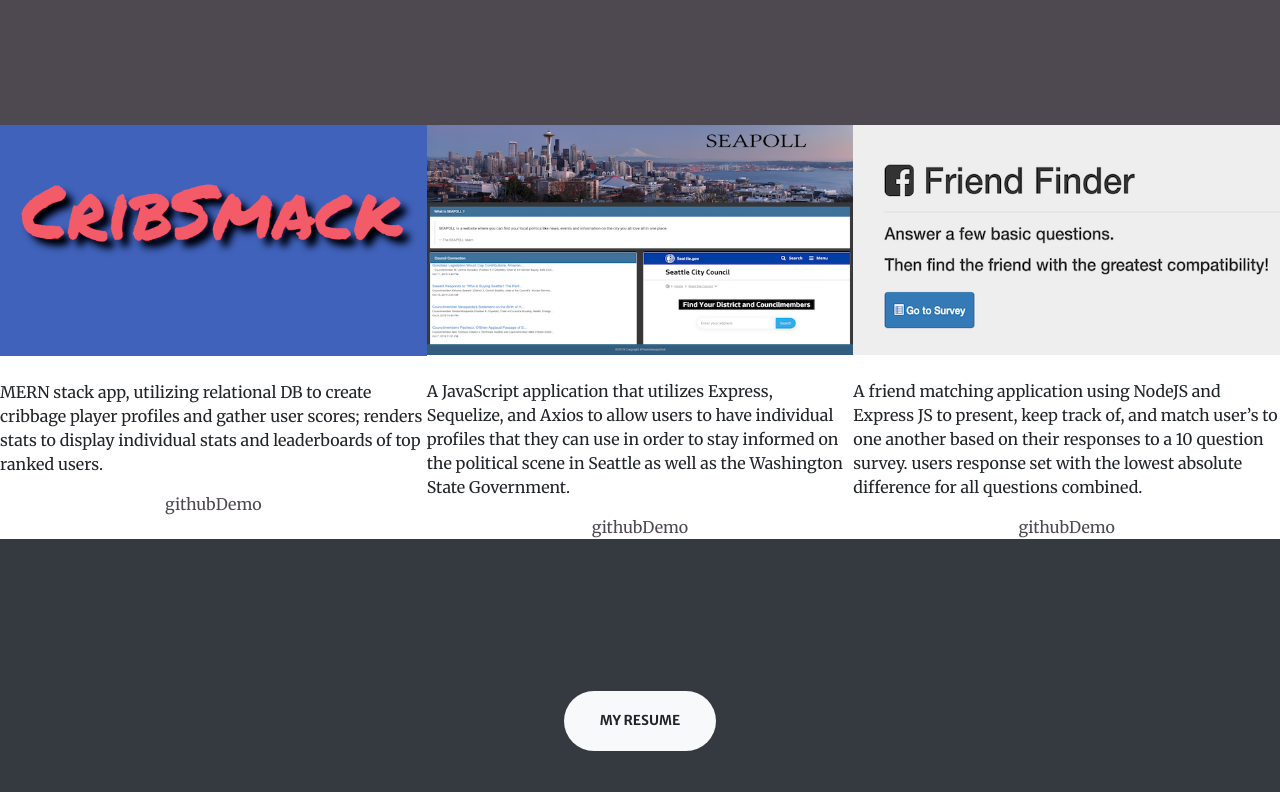
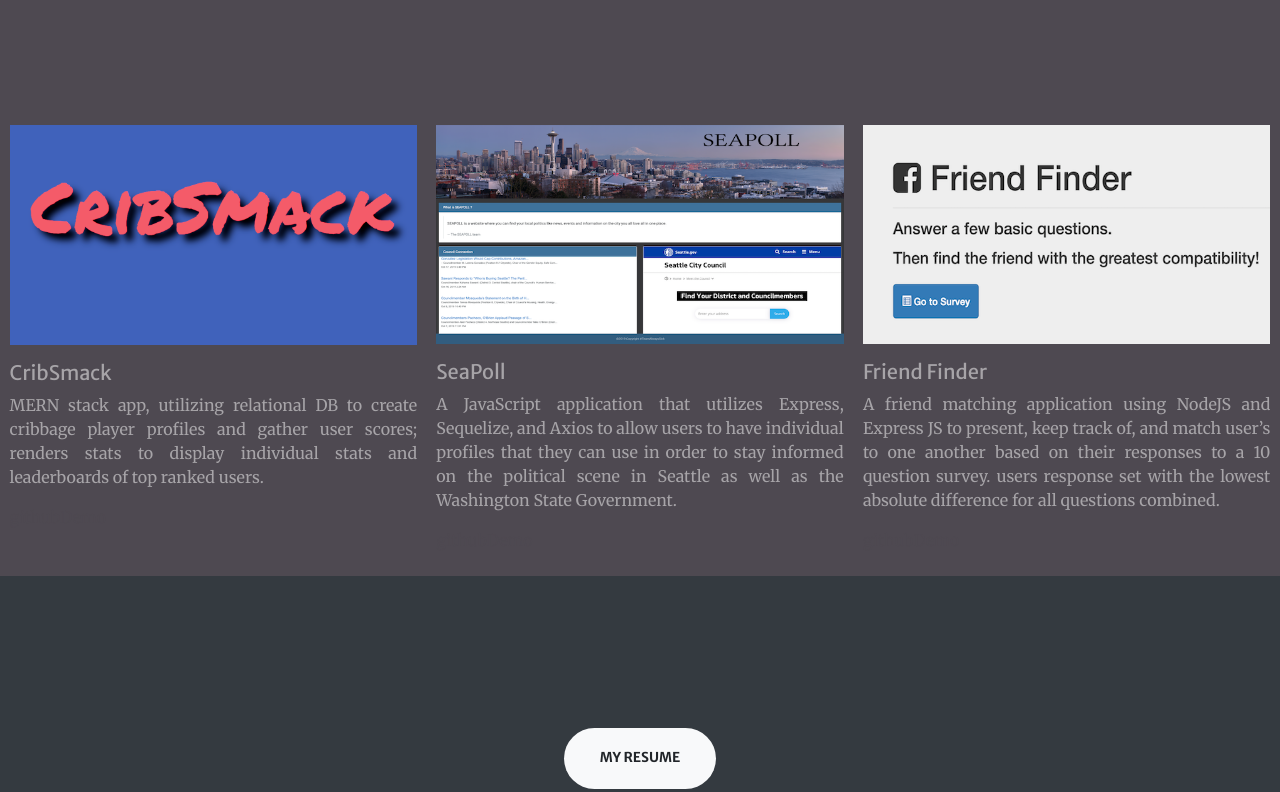
Before and after one commit to Chris-Bortel/Portfolio, a website with bundled scripts: page index.html in a window 1280 px wide. Shown: the part 1153-1945 px from the top of the page. Built offline with nearby package versions, Linux system fonts and the light colour scheme; files whose address does not match are found by name.

Commit message:
more style

```diff
--- a/index.html
+++ b/index.html
@@ -136,10 +136,10 @@
             <img class="img-fluid" src="img/cripsmack1.png" alt="">
             <div class="portfolio-box-caption">
               <div class="project-category text-white-50">
-                cribsmack
+                <h5>CribSmack</h5>
               </div>
-              <div class="project-name">
-                <p>MERN stack app, utilizing relational DB to create cribbage player profiles and gather user scores; renders stats to display individual stats and leaderboards of top ranked users.</p>
+              <div class="project-name text-white-50">
+                <p class="project-info">MERN stack app, utilizing relational DB to create cribbage player profiles and gather user scores; renders stats to display individual stats and leaderboards of top ranked users.</p>
               </div>
               <div class="links">
                 <a href="https://github.com/Bort91/cribSmack-frontend" target="_blank">github</a>
@@ -155,10 +155,10 @@
             <img class="img-fluid" src="img/portfolio/fullsize/SeaPoll.png" alt="">
             <div class="portfolio-box-caption">
               <div class="project-category text-white-50">
-                seapoll
+                <h5>SeaPoll</h5>
               </div>
-              <div class="project-name">
-                <p>A JavaScript application that utilizes Express, Sequelize, and Axios to allow users to have individual profiles that they can use in order to stay informed on the political scene in Seattle as well as the Washington State Government. </p>
+              <div class="project-name text-white-50">
+                <p class="project-info">A JavaScript application that utilizes Express, Sequelize, and Axios to allow users to have individual profiles that they can use in order to stay informed on the political scene in Seattle as well as the Washington State Government. </p>
               </div>
               <div class="links">
                 <a href="https://github.com/Bort91/SeaPol" target="_blank">github</a>
@@ -175,10 +175,10 @@
             <img class="img-fluid" src="img/portfolio/fullsize/FriendFinder.png" alt="">
             <div class="portfolio-box-caption">
               <div class="project-category text-white-50">
-                cribsmack
+              <h5>Friend Finder</h5>
               </div>
-              <div class="project-name">
-                <p>
+              <div class="project-name text-white-50">
+                <p class="project-info">
                   A friend matching application using NodeJS and Express JS to present, keep track of, and match user’s to one another based on their responses to a 10 question survey. users response set with the lowest absolute difference for all questions combined.
                 </p>
               </div>
--- a/scss/_portfolio.scss
+++ b/scss/_portfolio.scss
@@ -2,6 +2,7 @@
 #portfolio {
   .container-fluid {
     max-width: 1920px;
+    background-color:#4e4951;
     .portfolio-box {
       position: relative;
       display: block;
@@ -28,10 +29,12 @@
           font-family: $font-family-sans-serif;
           font-size: 0.85rem;
           font-weight: 600;
+
           text-transform: uppercase;
         }
         .project-name {
           font-size: 1.2rem;
+          color:rgba(255,255,255,.5)!important
         }
       }
       &:hover {
--- a/style.css
+++ b/style.css
@@ -1,12 +1,32 @@
 .links {
     display:flex;
     flex-direction: row;
-    justify-content:center;
+    /* justify-content:center; */
+    color: whitesmoke
     /* align-items: center; */
 
 }
+a {
+    color:white
+}
 
-/* .img-fluid portfolio-image {
-    max-width: 80vw;
-    height:30vw;
-} */
+.d-block {
+    color:black
+}
+
+.portfolio-box-caption {
+    text-align: justify;
+    margin-top: 1rem;
+    margin-bottom: 1.5rem;
+    margin-left: .6rem;
+    margin-right: .6rem;
+}
+
+.project-info {
+    margin-bottom: 1rem;
+}
+.img-fluid {
+ padding-left: .6rem;
+ padding-right: .6rem;
+
+}
```
Also changed, not shown: css/creative.css, css/creative.min.css.
